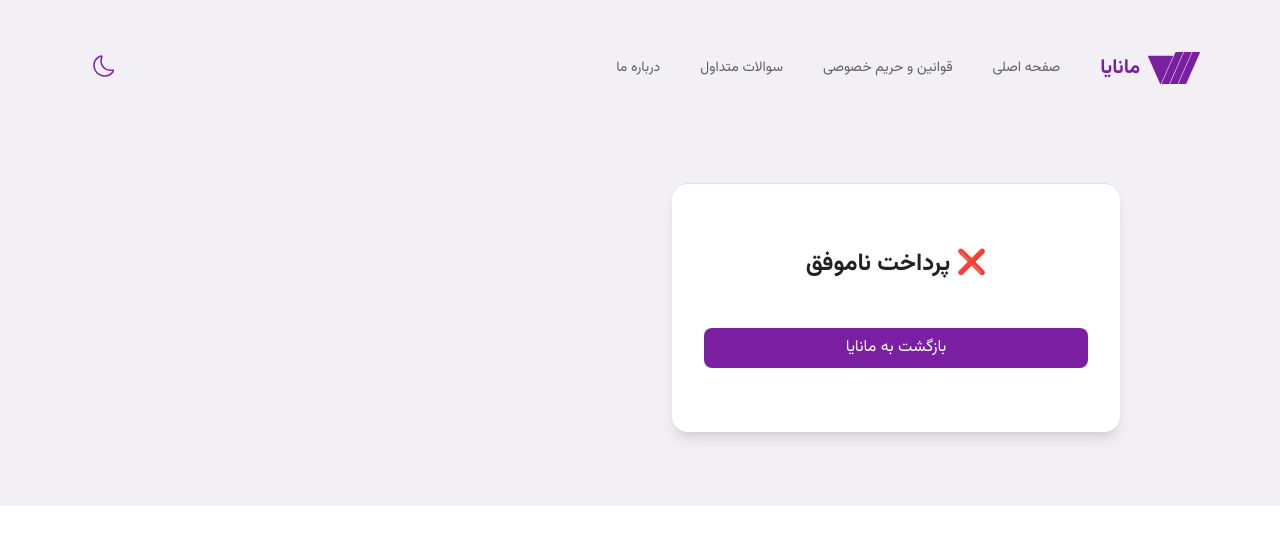
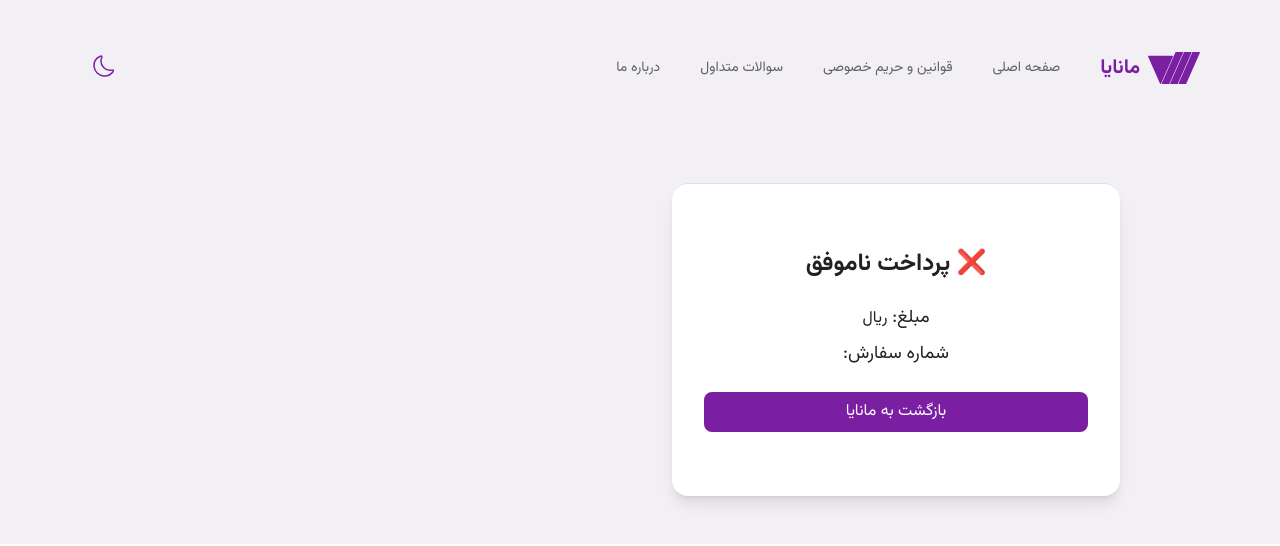
Before and after one commit to SeyyedAliTabatabaei/manaya-web, a Next.js app: page /payment-result in a window 1280 px wide. Shown: the top 546 px of the page. Built offline with nearby package versions, Linux system fonts and the light colour scheme.

Commit message:
fix payment result

```diff
--- a/components/PaymentResultContent.tsx
+++ b/components/PaymentResultContent.tsx
@@ -10,6 +10,7 @@ export default function PaymentResultContent() {
     const message = searchParams.get("message") || "";
     const amount = searchParams.get("amount");
     const refId = searchParams.get("ref_id");
+    const orderId = searchParams.get("order_id");
     const daysRemaining = searchParams.get("days_remaining");
 
     return (
@@ -25,13 +26,17 @@ export default function PaymentResultContent() {
 
                 <p className="text-text-secondary mb-6">{decodeURIComponent(message)}</p>
 
-                {success && (
-                    <div className="space-y-2 text-text-primary">
-                        <p><span className="text-lg">مبلغ: </span>{amount} ریال</p>
-                        <p><span className="text-lg">کد پیگیری: </span>{refId}</p>
-                        <p><span className="text-lg">روزهای باقی‌مانده اشتراک: </span>{daysRemaining}</p>
-                    </div>
-                )}
+                <div className="space-y-2 text-text-primary">
+                    <p><span className="text-lg">مبلغ: </span>{amount && Number(amount).toLocaleString()} ریال </p>
+                    <p><span className="text-lg">شماره سفارش: </span>{orderId}</p>
+                    {success && (
+                        <>
+                            <p><span className="text-lg">کد پیگیری پرداخت: </span>{refId}</p>
+                            <p><span className="text-lg">روزهای باقی‌مانده اشتراک: </span>{daysRemaining}</p>
+                        </>
+                    )}
+                </div>
+
 
                 <button
                     onClick={() => {
```
